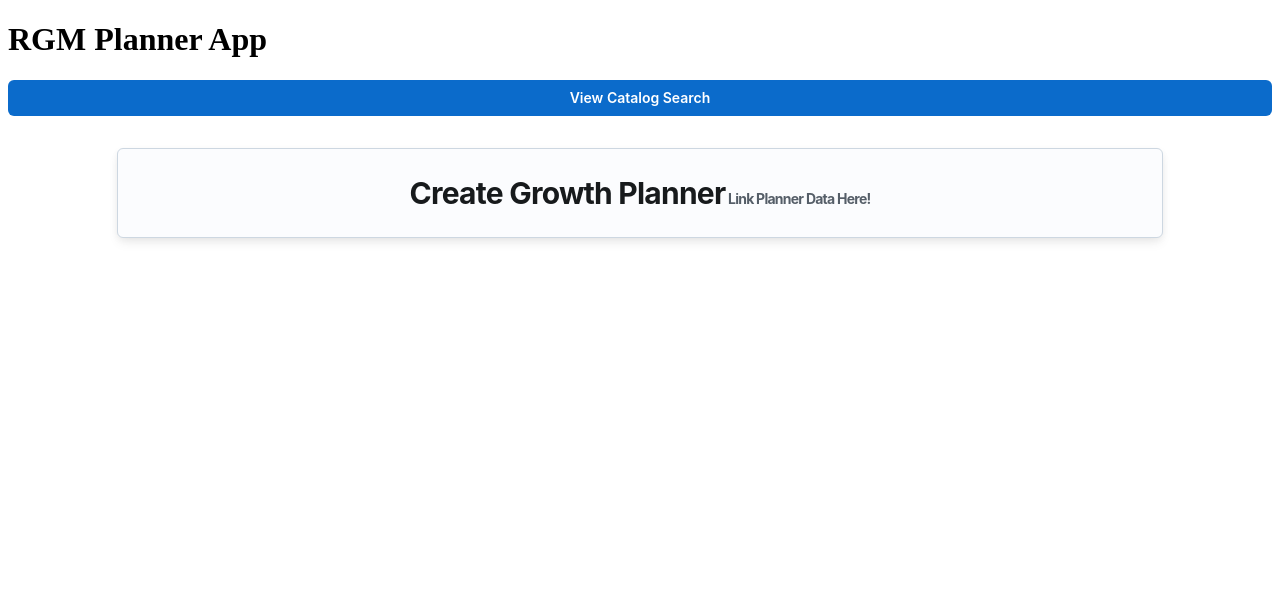
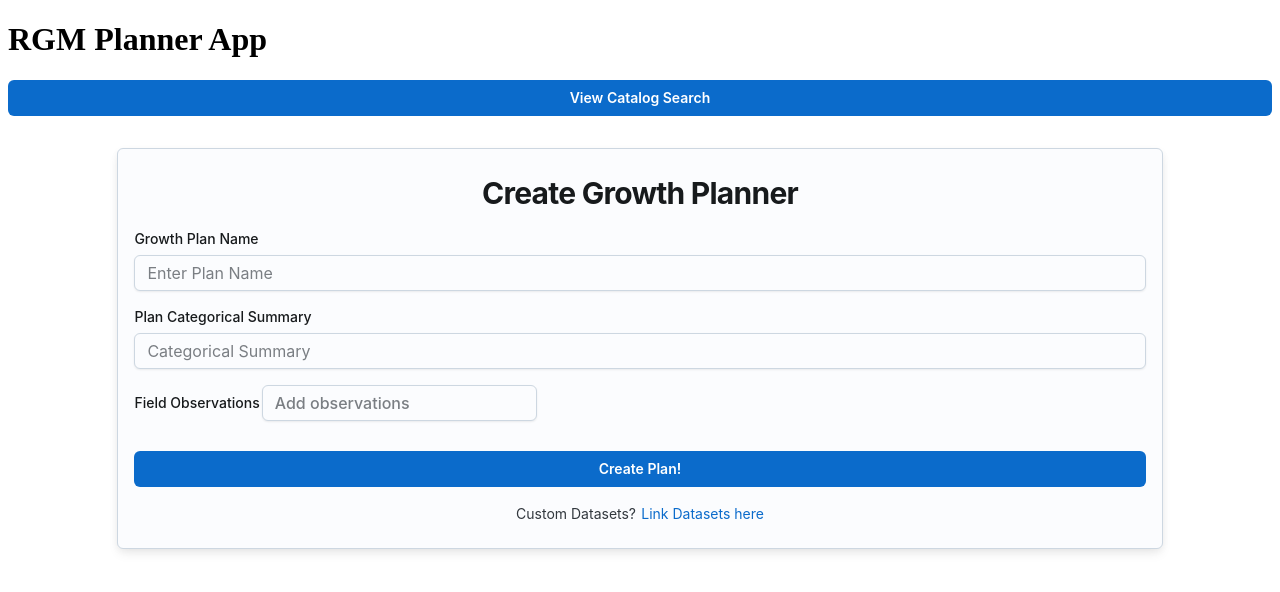
Before and after one commit to chandanch/joyui-demoer, a React (Create React App) app: page / in a window 1280 px wide. Shown: the top 592 px of the page. Built offline with nearby package versions, Linux system fonts and the light colour scheme.

Commit message:
create growth planner form

```diff
--- a/src/App.js
+++ b/src/App.js
@@ -1,6 +1,5 @@
 import React from "react";
 import { CssVarsProvider } from "@mui/joy/styles";
-import Sheet from "@mui/joy/Sheet";
 
 import ActionButton from "./components/ActionButton";
 import ManageGrowthPlanner from "./components/ManageGrowthPlanner";
--- a/src/components/ManageGrowthPlanner.jsx
+++ b/src/components/ManageGrowthPlanner.jsx
@@ -1,10 +1,14 @@
 import React from "react";
 import Sheet from "@mui/joy/Sheet";
 import Typography from "@mui/joy/Typography";
+import FormControl from "@mui/joy/FormControl";
+import FormLabel from "@mui/joy/FormLabel";
+import Input from "@mui/joy/Input";
+import Button from "@mui/joy/Button";
+import Link from "@mui/joy/Link";
 
 function ManageGrowthPlanner() {
   return (
-    <>
     <Sheet
       variant="outlined"
       sx={{
@@ -23,11 +27,44 @@ function ManageGrowthPlanner() {
       <div>
         <Typography level="h2" sx={{ textAlign: "center" }} component={"h2"}>
           Create Growth Planner
-            <Typography level="body-sm"> Link Planner Data Here!</Typography>
         </Typography>
       </div>
+      <FormControl>
+        <FormLabel>Growth Plan Name</FormLabel>
+        <Input
+          // html input attribute
+          name="planName"
+          type="text"
+          placeholder="Enter Plan Name"
+        />
+      </FormControl>
+      <FormControl>
+        <FormLabel>Plan Categorical Summary</FormLabel>
+        <Input
+          name="categoricalSummary"
+          type="text"
+          placeholder="Categorical Summary"
+        />
+      </FormControl>
+      <FormControl>
+        <FormLabel>
+          Field Observations
+          <Input
+            type="text"
+            name="observation"
+            placeholder="Add observations"
+          />
+        </FormLabel>
+      </FormControl>
+      <Button sx={{ mt: 1 /* margin top */ }}>Create Plan!</Button>
+      <Typography
+        endDecorator={<Link href="/sign-up">Link Datasets here</Link>}
+        fontSize="sm"
+        sx={{ alignSelf: "center" }}
+      >
+        Custom Datasets?
+      </Typography>
     </Sheet>
-    </>
   );
 }
 
```
Lines whose indentation alone changed are shown as unchanged.
